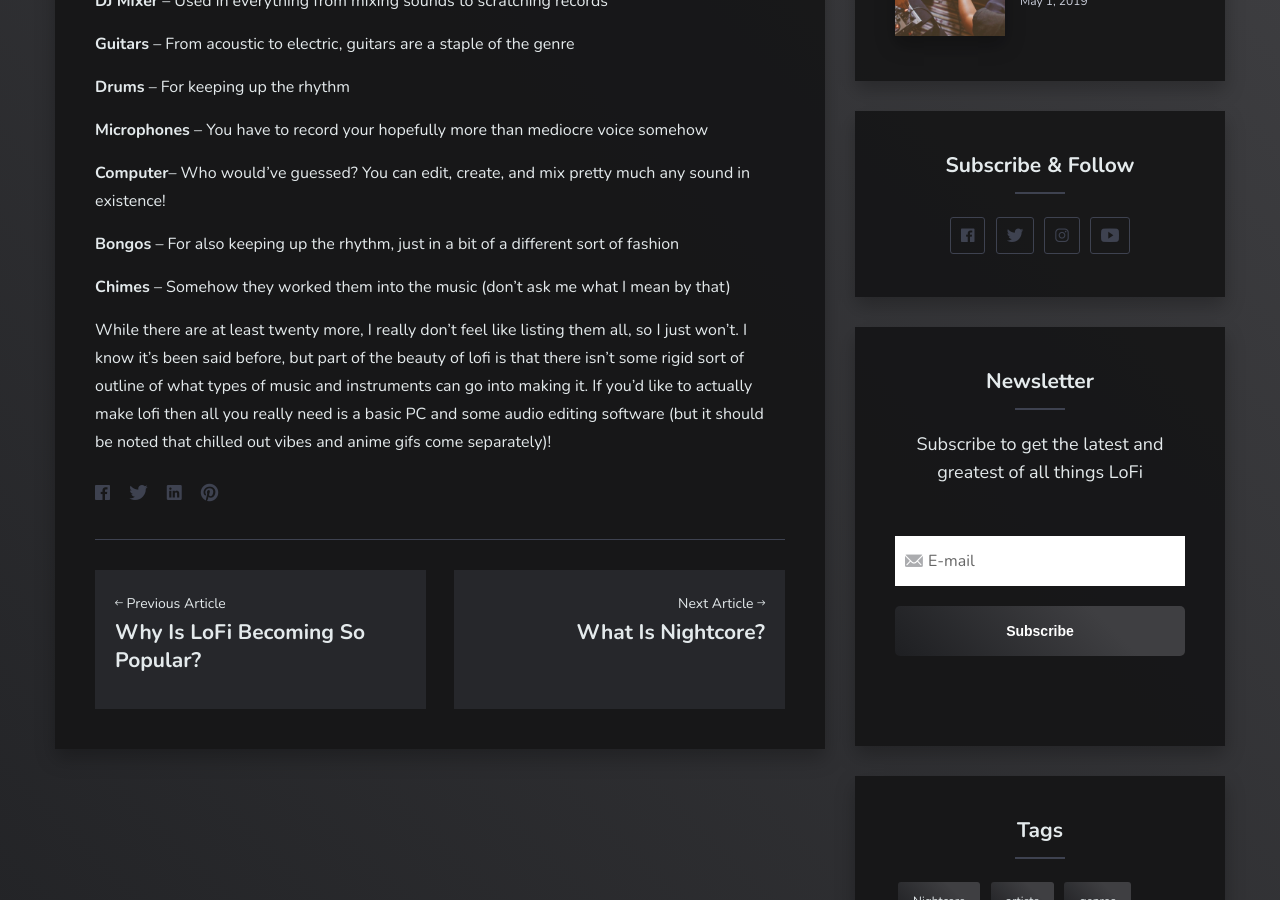
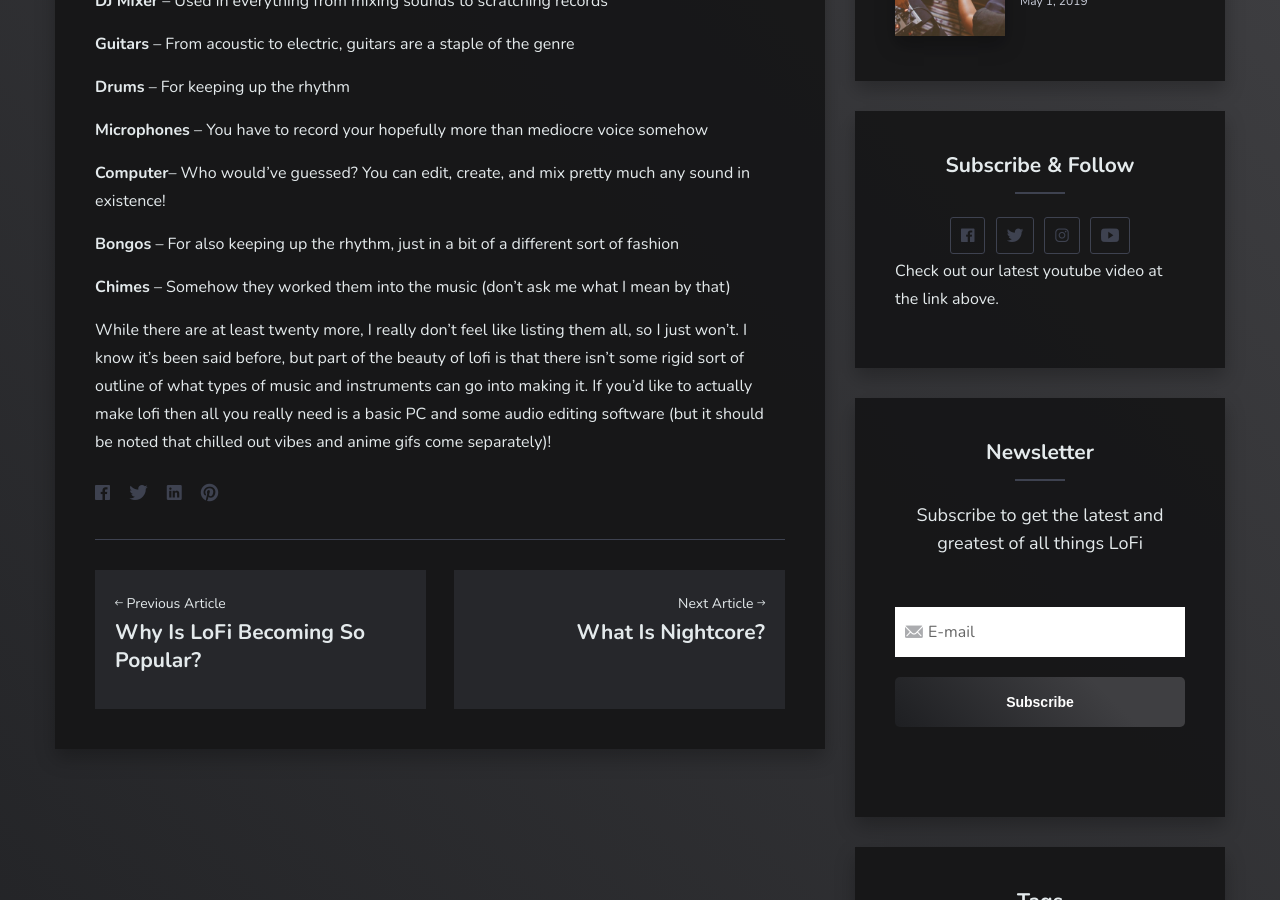
Before and after one commit to LoFi-Online/LoFi-Online, a Jekyll site: the page built from _posts/2019-05-01-what-instruments-are-used-in-lofi.markdown, in a window 1280 px wide and 900 px high, scrolled down 1332 px. Built offline with Jekyll 4.4.1, drawn with Linux system fonts in a browser that asks for light colours; nearby versions of some CDN libraries; comment, search, counter and statistics services are not loaded.

Commit message:
Update sidebar.html

```diff
--- a/_includes/sidebar.html
+++ b/_includes/sidebar.html
@@ -51,6 +51,7 @@
       {% else %} {% endif %}
 
     </ul>
+    <p class="sub-head">Check out our latest youtube video at the link above.</p>
   </div>
 
   <div class="widget widget-newsletter">
```
